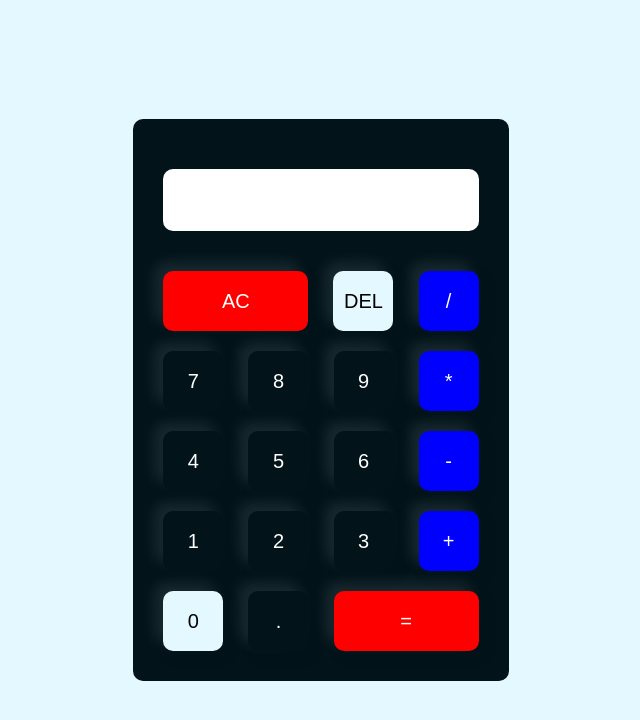
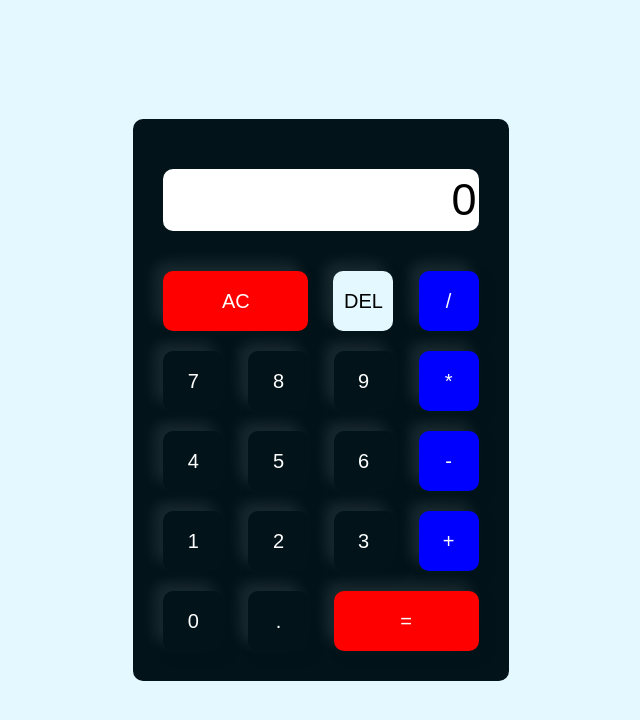
Before and after one commit to vitu-pixel/basic-calculator, a plain HTML site: page index.html in a window 1280 px wide. Shown: the whole page, without its empty margins (319-959 px from the left). Drawn offline with Linux system fonts and the light colour scheme.

Commit message:
Update index.html

```diff
--- a/index.html
+++ b/index.html
@@ -11,38 +11,49 @@
         <div class="calculator">
             <form>
                 <div class="display">
-                <input type="text" name="display" >
+                    <input type="text" name="display" value="0" readonly>
                 </div>
                 <div>
-            <input type="button" value="AC" class="power" onclick="display.value =''">
-            <input type="button" value="DEL" class="dell" onclick="display.value = display.value.toString().slice(0, -1) ">
-            <input type="button" value="/" class="sign" onclick="display.value += '/'">
-            </div>
-         <div >
-                <input type="button" value="7" onclick="display.value += '7'">
-                <input type="button" value="8"onclick="display.value += '8'">
-                <input type="button" value="9"onclick="display.value += '9'">
-                <input type="button" value="*" class="sign"  onclick="display.value += '*'">
+                    <input type="button" value="AC" class="power" onclick="document.forms[0].display.value = '0'">
+                    <input type="button" value="DEL" class="dell" onclick="document.forms[0].display.value = document.forms[0].display.value.toString().slice(0, -1)">
+                    <input type="button" value="/" class="sign" onclick="insertValue('/')">
                 </div>
                 <div>
-                    <input type="button" value="4"onclick="display.value += '4'">
-                    <input type="button" value="5"onclick="display.value += '5'">
-                    <input type="button" value="6"onclick="display.value += '6'">
-                    <input type="button" value="-" class="sign" onclick="display.value += '-'">
+                    <input type="button" value="7" onclick="insertValue('7')">
+                    <input type="button" value="8" onclick="insertValue('8')">
+                    <input type="button" value="9" onclick="insertValue('9')">
+                    <input type="button" value="*" class="sign" onclick="insertValue('*')">
                 </div>
                 <div>
-                <input type="button" value="1"onclick="display.value += '1'">
-                <input type="button" value="2"onclick="display.value += '2'">
-                <input type="button" value="3"onclick="display.value += '3'">
-                <input type="button" value="+" class="sign" onclick="display.value += '+'" >
+                    <input type="button" value="4" onclick="insertValue('4')">
+                    <input type="button" value="5" onclick="insertValue('5')">
+                    <input type="button" value="6" onclick="insertValue('6')">
+                    <input type="button" value="-" class="sign" onclick="insertValue('-')">
                 </div>
                 <div>
-            <input type="button" value="0" class="dell" onclick="display.value += '0'">
-            <input type="button" value="."onclick="display.value += '.'">
-            <input type="button" value="=" class="equal" onclick="display.value =eval(display.value) ">
+                    <input type="button" value="1" onclick="insertValue('1')">
+                    <input type="button" value="2" onclick="insertValue('2')">
+                    <input type="button" value="3" onclick="insertValue('3')">
+                    <input type="button" value="+" class="sign" onclick="insertValue('+')">
+                </div>
+                <div>
+                    <input type="button" value="0" onclick="insertValue('0')">
+                    <input type="button" value="." onclick="insertValue('.')">
+                    <input type="button" value="=" class="equal" onclick="document.forms[0].display.value = eval(document.forms[0].display.value)">
                 </div>
             </form>
         </div>
     </div>
+
+    <script>
+        function insertValue(value) {
+            var display = document.forms[0].display;
+            if (display.value === '0') {
+                display.value = value;
+            } else {
+                display.value += value;
+            }
+        }
+    </script>
 </body>
 </html>
```
Lines whose indentation alone changed are shown as unchanged.
